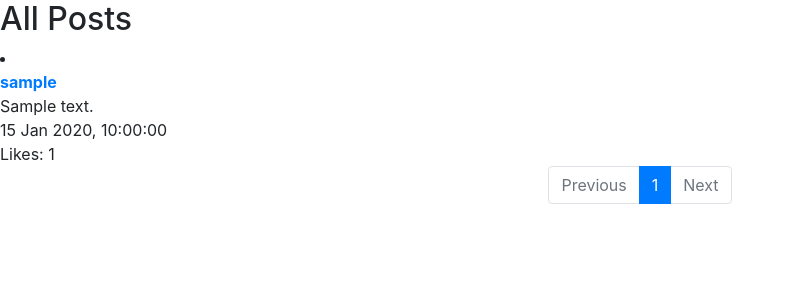
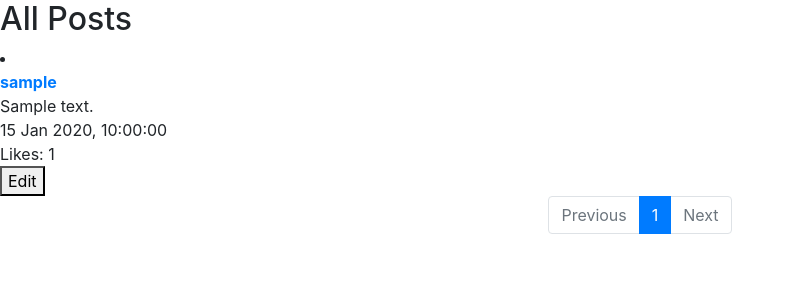
Before and after one commit to jalomi/Harvard_CS50w_Network, a Django app: page / in a window 1280 px wide. Shown: the part 56-356 px from the top of the page, without its empty margins (0-795 px from the left). Run offline with Django 3.2, Linux system fonts and the light colour scheme; a user stored in the database is signed in; tables that the repository leaves empty hold one stand-in row (values such as "Sample post"); some libraries are stand-ins or nearby versions.

Commit message:
Add ability to edit posts

```diff
--- /dev/null
+++ b/network/static/network/edit.js
@@ -0,0 +1,36 @@
+document.addEventListener('DOMContentLoaded', function() {
+    document.querySelectorAll('#edit-button').forEach(element => {
+        element.addEventListener('click', event => edit_post(event.target));
+    });
+  });
+
+function edit_post(button) {
+    if (button.innerText == "Edit") {
+        const content_obj = button.parentElement.querySelector('.post-content');
+        const content = content_obj.innerText;
+
+        content_obj.innerHTML = `<textarea id="post-textarea">${content}</textarea>`
+
+        button.innerText = "Save"
+    }
+    else if (button.innerText == "Save") {
+        const parent = button.parentElement;
+        const content = parent.querySelector('#post-textarea').value;
+        parent.querySelector('.post-content').innerHTML = content;
+        button.innerText = "Edit";
+        save_edit(parent.dataset.postid, content);
+    }
+}
+
+function save_edit(id, content) {
+    console.log("save_edit")
+    console.log(id)
+
+    fetch(`/edit/${id}`, {
+        method: 'PUT',
+        body: JSON.stringify({
+            content: content,
+        }),
+        headers: { "X-CSRFToken": CSRF_TOKEN },
+      })
+}
--- a/network/templates/network/postlist.html
+++ b/network/templates/network/postlist.html
@@ -1,6 +1,6 @@
 <div class="posts">
     {% for post in page_obj.object_list %}
-    <li>
+    <li data-postid="{{ post.id }}">
         <div class="post-username">
             <a href="{% url "user" post.poster %}"><b>{{ post.poster }}</b></a>
         </div>
@@ -13,10 +13,14 @@
         <div class="post-likes">
             Likes: {{ post.like_count }}
         </div>
+        {% if user.is_authenticated %}
+            {% if user == post.poster %}
+            <button id="edit-button">Edit</button>
+            {% endif %}
+        {% endif %}
     </li>
     {% endfor %}
 </div>
-
 <nav aria-label="pagenav">
     <ul class="pagination justify-content-center">
         {% if page_obj.has_previous %}
@@ -54,3 +58,11 @@
         {% endif %}
     </ul>
 </nav>
+
+{% load static %}
+{% block script %}
+    <script>
+        var CSRF_TOKEN = '{{ csrf_token }}';
+    </script>
+    <script src="{% static 'network/edit.js' %}"></script>
+{% endblock %}
--- a/network/urls.py
+++ b/network/urls.py
@@ -12,4 +12,5 @@ urlpatterns = [
     path("following", views.following, name="following"),
     path("user/<str:name>", views.user_page, name="user"),
     path("follow/<str:name>", views.follow, name="follow"),
+    path("edit/<int:id>", views.edit_post, name="edit"),
 ]
--- a/network/views.py
+++ b/network/views.py
@@ -1,10 +1,14 @@
 from django.contrib.auth import authenticate, login, logout
+from django.contrib.auth.decorators import login_required
 from django.core.paginator import Paginator
 from django.db import IntegrityError
+from django.http import JsonResponse
 from django.http import HttpResponse, HttpResponseRedirect
 from django.shortcuts import render
 from django.urls import reverse
 from django import forms
+
+from json import loads
 
 from .models import *
 
@@ -157,3 +161,23 @@ def following(request):
     return render(request, "network/following.html", {
         "page_obj": page,
     })
+
+
+@login_required
+def edit_post(request, id):
+    try:
+        post = Post.objects.get(pk=id)
+    except Post.DoesNotExist:
+        return JsonResponse({"error": "Post not found."}, status=404)
+
+    if request.user != post.poster:
+        return JsonResponse({"error": "Post can only be edited by the user who posted it."}, status=403)
+
+    if request.method == "PUT":
+        data = loads(request.body)
+        if data.get("content") is not None:
+            post.content = data["content"]
+            post.save()
+        return HttpResponse(status=204)
+    else:
+        return JsonResponse({"error": "PUT request required."}, status=400)
```
